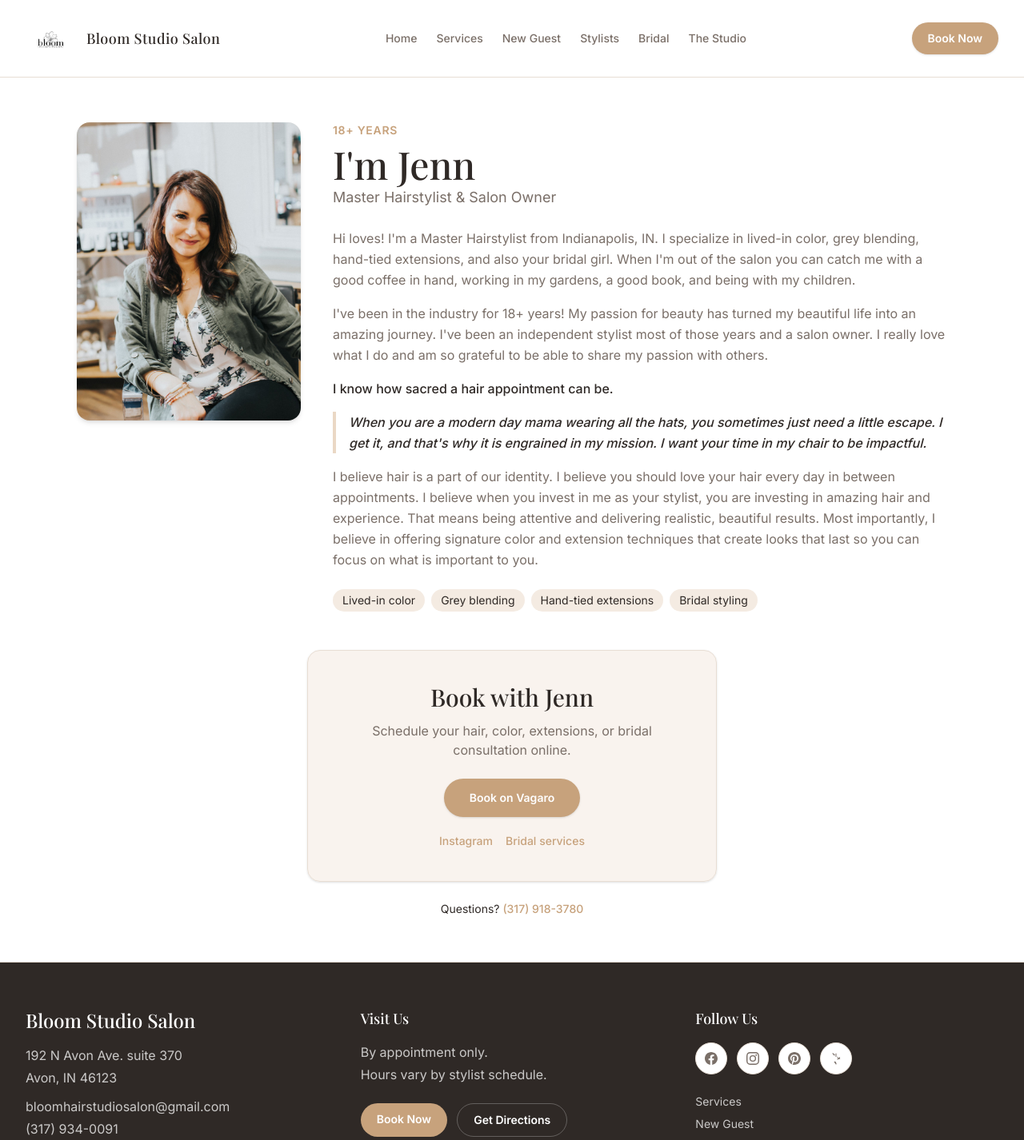
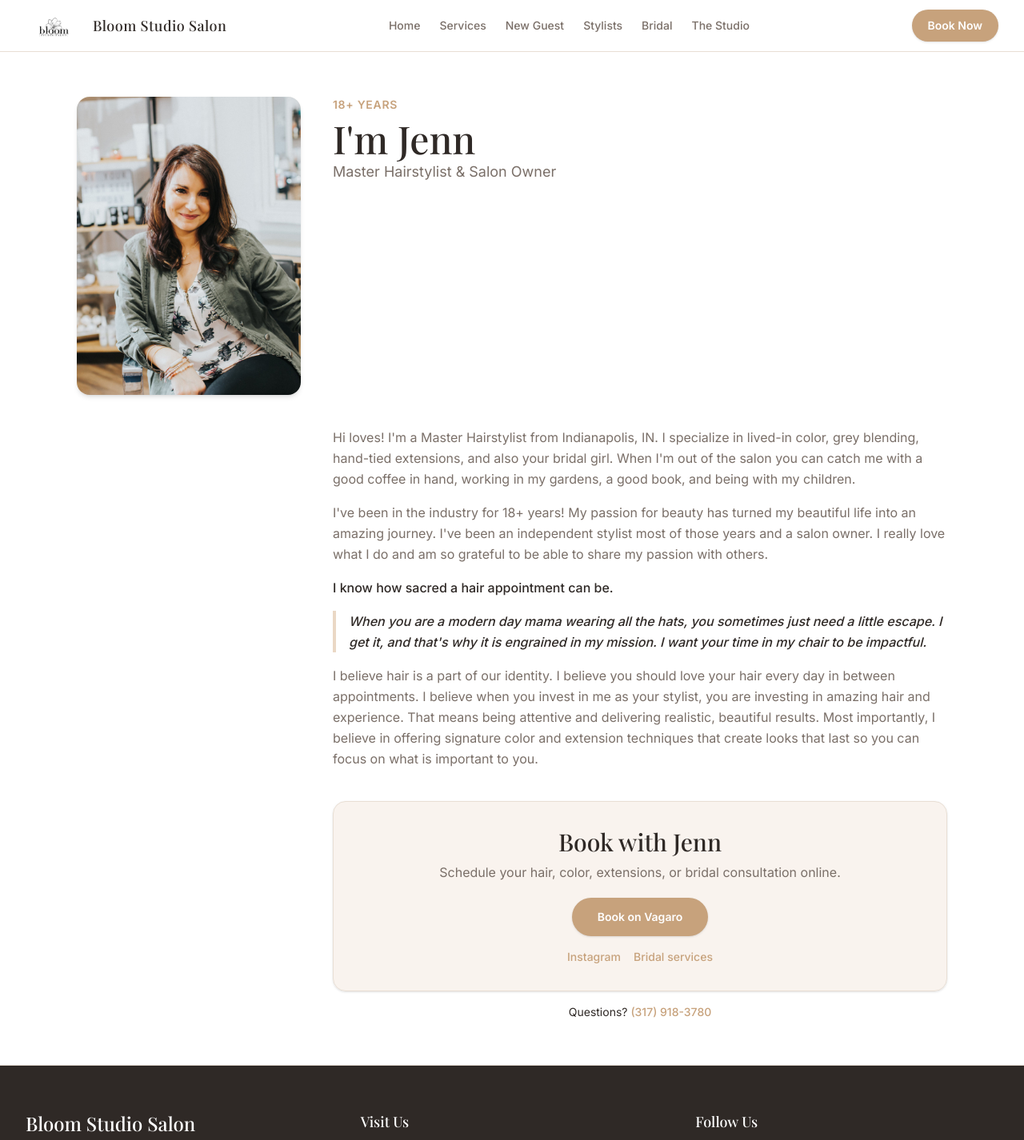
Before and after one commit to darnold5000/bloomstudiosalon, a Next.js app: page /stylists/jennifer in a window 1280 px wide. Shown: the top 1426 px of the page at 80% size. Built offline with nearby package versions, Linux system fonts and the light colour scheme; a web font is replaced by a local one.

Commit message:
services update

```diff
--- a/src/app/stylists/[slug]/page.tsx
+++ b/src/app/stylists/[slug]/page.tsx
@@ -2,6 +2,7 @@ import Image from "next/image";
 import Link from "next/link";
 import { notFound } from "next/navigation";
 import { CalendlyEmbed } from "@/components/schedule/CalendlyEmbed";
+import { JenniferProfile, StylistContactLinks } from "@/components/JenniferProfile";
 import { getCalendlyUrl, usesCalendly } from "@/lib/calendly";
 import { getStylistBySlug, stylists, type Stylist } from "@/data/stylists";
 import type { Metadata } from "next";
@@ -23,129 +24,6 @@ export async function generateMetadata({ params }: Props): Promise<Metadata> {
     title: stylist.name,
     description: `Book an appointment with ${stylist.name}, ${stylist.title} at Bloom Studio Salon in Avon, Indiana.`,
   };
-}
-
-function StylistContactLinks({ stylist }: { stylist: Stylist }) {
-  const links = [
-    stylist.phone && stylist.phoneHref
-      ? { href: stylist.phoneHref, label: stylist.phone }
-      : null,
-    stylist.email ? { href: `mailto:${stylist.email}`, label: stylist.email } : null,
-  ].filter(Boolean) as { href: string; label: string }[];
-
-  if (links.length === 0) return null;
-
-  return (
-    <p className="mt-6 text-center text-sm text-muted">
-      <span className="text-text">Questions?</span>{" "}
-      {links.map((link, index) => (
-        <span key={link.href}>
-          {index > 0 && <span className="mx-2 text-border">·</span>}
-          <a
-            href={link.href}
-            className="font-medium text-accent transition hover:underline"
-          >
-            {link.label}
-          </a>
-        </span>
-      ))}
-    </p>
-  );
-}
-
-function JenniferProfile({ stylist }: { stylist: Stylist }) {
-  const bookingHref = stylist.bookingUrl!;
-
-  return (
-    <section className="bg-surface py-10 sm:py-14">
-      <div className="mx-auto max-w-6xl px-4 sm:px-6 lg:px-8">
-        <div className="grid items-start gap-8 lg:grid-cols-[280px_1fr] lg:gap-10">
-          <div className="relative mx-auto aspect-[4/5] w-full max-w-xs overflow-hidden rounded-2xl bg-background shadow-md sm:max-w-sm lg:mx-0 lg:aspect-[3/4]">
-            <Image
-              src={stylist.image}
-              alt={stylist.name}
-              fill
-              priority
-              className="object-contain object-top sm:object-cover sm:object-top"
-              sizes="(max-width: 1024px) 280px, 280px"
-            />
-          </div>
-
-          <div className="min-w-0">
-            <p className="text-sm font-semibold uppercase tracking-wider text-accent">
-              {stylist.yearsExperience}
-            </p>
-            <h1 className="mt-2 font-serif text-4xl font-medium text-text sm:text-5xl">
-              I&apos;m {stylist.preferredName ?? stylist.name.split(" ")[0]}
-            </h1>
-            <p className="mt-1 text-lg text-muted">{stylist.title}</p>
-
-            <div className="mt-6 space-y-4 leading-relaxed text-muted">
-              <p>{stylist.bio}</p>
-              {stylist.bioContinued && <p>{stylist.bioContinued}</p>}
-              <p className="font-medium text-text">I know how sacred a hair appointment can be.</p>
-              {stylist.mission && (
-                <p className="border-l-4 border-accent-soft pl-4 font-medium italic text-text">
-                  {stylist.mission}
-                </p>
-              )}
-              {stylist.beliefs && <p>{stylist.beliefs}</p>}
-            </div>
-
-            <ul className="mt-6 flex flex-wrap gap-2">
-              {stylist.specialties.map((specialty) => (
-                <li
-                  key={specialty}
-                  className="rounded-full bg-accent-soft/50 px-3 py-1 text-sm text-text"
-                >
-                  {specialty}
-                </li>
-              ))}
-            </ul>
-          </div>
-        </div>
-
-        <div className="mx-auto mt-10 max-w-lg sm:mt-12">
-          <div className="rounded-2xl border border-border bg-accent-soft/30 p-8 text-center shadow-sm sm:p-10">
-            <h2 className="font-serif text-2xl font-medium text-text sm:text-3xl">
-              {stylist.bookingLabel || "Book with Jenn"}
-            </h2>
-            <p className="mt-3 text-sm text-muted sm:text-base">
-              Schedule your hair, color, extensions, or bridal consultation online.
-            </p>
-            <Link
-              href={bookingHref}
-              target="_blank"
-              rel="noopener noreferrer"
-              className="mt-6 inline-block rounded-full bg-accent px-8 py-3.5 text-sm font-semibold text-white shadow-sm transition hover:bg-accent/90"
-            >
-              Book on Vagaro
-            </Link>
-            <div className="mt-5 flex flex-wrap items-center justify-center gap-4 text-sm">
-              {stylist.instagram && (
-                <Link
-                  href={stylist.instagram}
-                  target="_blank"
-                  rel="noopener noreferrer"
-                  className="font-medium text-accent transition hover:underline"
-                >
-                  Instagram
-                </Link>
-              )}
-              <Link
-                href="/bridal"
-                className="font-medium text-accent transition hover:underline"
-              >
-                Bridal services
-              </Link>
-            </div>
-          </div>
-
-          <StylistContactLinks stylist={stylist} />
-        </div>
-      </div>
-    </section>
-  );
 }
 
 function CalendlyStylistProfile({
--- a/src/components/Header.tsx
+++ b/src/components/Header.tsx
@@ -42,15 +42,15 @@ export default function Header() {
 
   return (
     <header className="sticky top-0 z-50 border-b border-border bg-surface/95 backdrop-blur-sm">
-      <div className="relative z-50 mx-auto flex max-w-7xl items-center justify-between gap-6 px-5 py-4 sm:px-6 lg:px-8">
-        <Link href="/" className="flex shrink-0 items-center" onClick={closeMenu}>
+      <div className="relative z-50 mx-auto flex h-14 max-w-7xl items-center justify-between gap-4 px-4 sm:px-6 lg:h-16 lg:px-8">
+        <Link href="/" className="flex h-full shrink-0 items-center overflow-visible" onClick={closeMenu}>
           <Image
             src="/images/brand/logo.png"
             alt={siteInfo.name}
-            width={280}
-            height={112}
+            width={400}
+            height={400}
             priority
-            className="h-14 w-auto max-w-[220px] object-contain lg:h-16"
+            className="h-[4.25rem] w-auto max-w-[9.5rem] object-contain object-left sm:h-16 sm:max-w-[10.5rem] lg:h-[4.5rem] lg:max-w-[11rem]"
           />
           <span className="ml-3 hidden font-serif text-lg font-medium tracking-wide text-text md:block">
             Bloom Studio Salon
@@ -79,7 +79,7 @@ export default function Header() {
 
           <button
             type="button"
-            className="flex items-center justify-center rounded-lg border border-border p-2.5 text-text lg:hidden"
+            className="flex h-10 w-10 items-center justify-center rounded-lg border border-border text-text lg:hidden"
             aria-expanded={menuOpen}
             aria-controls="mobile-nav"
             onClick={() => setMenuOpen((open) => !open)}
--- /dev/null
+++ b/src/components/JenniferProfile.tsx
@@ -0,0 +1,127 @@
+import Image from "next/image";
+import Link from "next/link";
+import type { Stylist } from "@/data/stylists";
+
+type JenniferBookingCardProps = {
+  stylist: Stylist;
+  bookingHref: string;
+};
+
+function JenniferBookingCard({ stylist, bookingHref }: JenniferBookingCardProps) {
+  return (
+    <div className="rounded-2xl border border-border bg-accent-soft/30 p-6 text-center shadow-sm sm:p-8">
+      <h2 className="font-serif text-2xl font-medium text-text sm:text-3xl">
+        {stylist.bookingLabel || "Book with Jenn"}
+      </h2>
+      <p className="mt-2 text-sm text-muted sm:text-base">
+        Schedule your hair, color, extensions, or bridal consultation online.
+      </p>
+      <Link
+        href={bookingHref}
+        target="_blank"
+        rel="noopener noreferrer"
+        className="mt-5 inline-block rounded-full bg-accent px-8 py-3.5 text-sm font-semibold text-white shadow-sm transition hover:bg-accent/90"
+      >
+        Book on Vagaro
+      </Link>
+      <div className="mt-4 flex flex-wrap items-center justify-center gap-4 text-sm">
+        {stylist.instagram && (
+          <Link
+            href={stylist.instagram}
+            target="_blank"
+            rel="noopener noreferrer"
+            className="font-medium text-accent transition hover:underline"
+          >
+            Instagram
+          </Link>
+        )}
+        <Link href="/bridal" className="font-medium text-accent transition hover:underline">
+          Bridal services
+        </Link>
+      </div>
+    </div>
+  );
+}
+
+export function StylistContactLinks({ stylist }: { stylist: Stylist }) {
+  const links = [
+    stylist.phone && stylist.phoneHref
+      ? { href: stylist.phoneHref, label: stylist.phone }
+      : null,
+    stylist.email ? { href: `mailto:${stylist.email}`, label: stylist.email } : null,
+  ].filter(Boolean) as { href: string; label: string }[];
+
+  if (links.length === 0) return null;
+
+  return (
+    <p className="mt-4 text-center text-sm text-muted">
+      <span className="text-text">Questions?</span>{" "}
+      {links.map((link, index) => (
+        <span key={link.href}>
+          {index > 0 && <span className="mx-2 text-border">·</span>}
+          <a
+            href={link.href}
+            className="font-medium text-accent transition hover:underline"
+          >
+            {link.label}
+          </a>
+        </span>
+      ))}
+    </p>
+  );
+}
+
+export function JenniferProfile({ stylist }: { stylist: Stylist }) {
+  const bookingHref = stylist.bookingUrl!;
+
+  return (
+    <section className="bg-surface py-6 sm:py-14">
+      <div className="mx-auto max-w-6xl px-4 sm:px-6 lg:px-8">
+        <div className="flex flex-col gap-6 lg:grid lg:grid-cols-[280px_1fr] lg:gap-10">
+          <div className="relative mx-auto aspect-[4/5] w-full max-w-[200px] overflow-hidden rounded-2xl bg-background shadow-md sm:max-w-xs lg:mx-0 lg:max-w-sm lg:aspect-[3/4]">
+            <Image
+              src={stylist.image}
+              alt={stylist.name}
+              fill
+              priority
+              className="object-contain object-top sm:object-cover sm:object-top"
+              sizes="(max-width: 1024px) 200px, 280px"
+            />
+          </div>
+
+          <div className="min-w-0 lg:col-start-2">
+            <p className="text-sm font-semibold uppercase tracking-wider text-accent">
+              {stylist.yearsExperience}
+            </p>
+            <h1 className="mt-1 font-serif text-3xl font-medium text-text sm:mt-2 sm:text-5xl">
+              I&apos;m {stylist.preferredName ?? stylist.name.split(" ")[0]}
+            </h1>
+            <p className="mt-1 text-base text-muted sm:text-lg">{stylist.title}</p>
+          </div>
+
+          <div className="lg:col-start-2 lg:hidden">
+            <JenniferBookingCard stylist={stylist} bookingHref={bookingHref} />
+            <StylistContactLinks stylist={stylist} />
+          </div>
+
+          <div className="min-w-0 space-y-4 leading-relaxed text-muted lg:col-start-2">
+            <p>{stylist.bio}</p>
+            {stylist.bioContinued && <p>{stylist.bioContinued}</p>}
+            <p className="font-medium text-text">I know how sacred a hair appointment can be.</p>
+            {stylist.mission && (
+              <p className="border-l-4 border-accent-soft pl-4 font-medium italic text-text">
+                {stylist.mission}
+              </p>
+            )}
+            {stylist.beliefs && <p>{stylist.beliefs}</p>}
+          </div>
+
+          <div className="hidden lg:col-start-2 lg:block">
+            <JenniferBookingCard stylist={stylist} bookingHref={bookingHref} />
+            <StylistContactLinks stylist={stylist} />
+          </div>
+        </div>
+      </div>
+    </section>
+  );
+}
```
